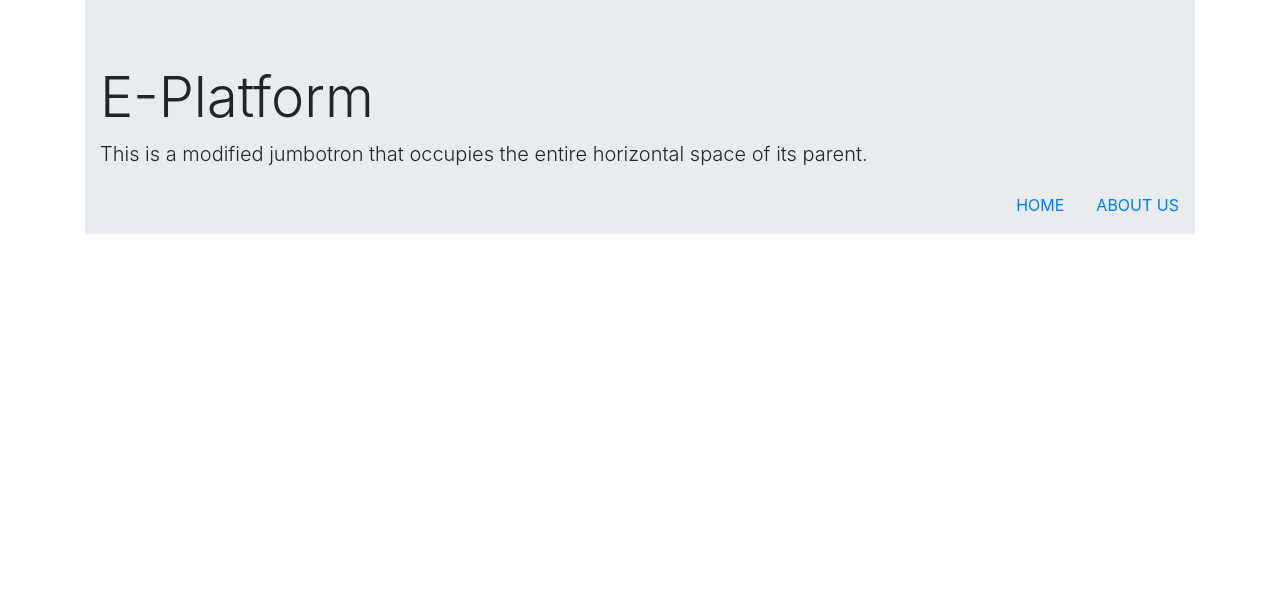
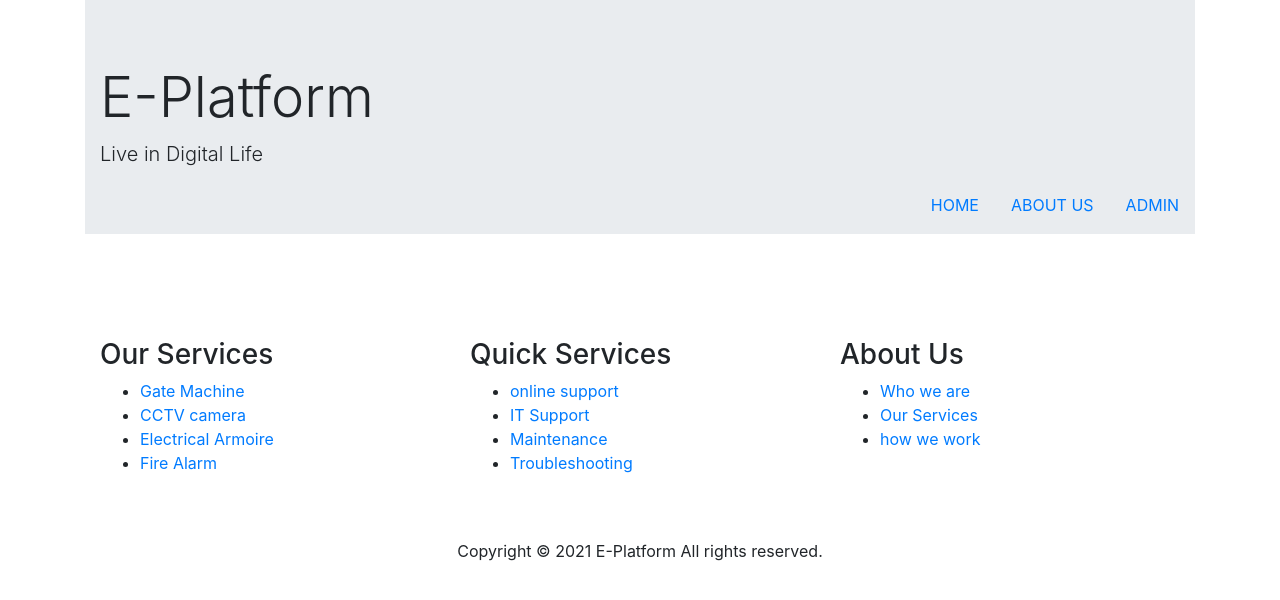
Before and after one commit to tacha1/E-platform, a Django app: page / in a window 1280 px wide. Shown: the top 600 px of the page. Run offline with Django 3.2, Linux system fonts and the light colour scheme; data that the repository does not hold is empty; some libraries are stand-ins or nearby versions.

Commit message:
admin link

```diff
--- a/App/templates/home.html
+++ b/App/templates/home.html
@@ -18,6 +18,58 @@
         </div>
         {% endfor %}
       </div>
+      <br>
+      <br>
+      <br>
+      <footer>
+        <div class="footer-widget">
+          <div class="container">
+            <div class="row">
+              <div class="col-sm-4">
+                <div class="single-widget">
+                  <h3>Our Services</h3>
+                  <ul>
+                    <li><a href="">Gate Machine</a></li>
+                    <li><a href="">CCTV camera </a></li>
+                    <li><a href="">Electrical Armoire </a></li>
+                    <li><a href="">Fire Alarm</a></li>
+                  </ul>
+                </div>
+              </div>
+              <div class="col-sm-4">
+                <div class="single-widget">
+                  <h3>Quick Services</h3>
+                  <ul>
+                    <li><a href="">online support</a></li>
+                    <li><a href="">IT Support</a></li>
+                    <li><a href="">Maintenance</a></li>
+                    <li><a href="">Troubleshooting</a></li>
+                  </ul>
+                </div>
+              </div>
+              <div class="col-sm-4">
+                <div class="single-widget">
+                  <h3>About Us</h3>
+                  <ul>
+                    <li><a href="">Who we are</a></li>
+                    <li><a href="">Our Services</a></li>
+                    <li><a href="">how we work</a></li>
+                  </ul>
+                </div>
+              </div>
+
+            </div>
+          </div>
+        </div>
+        <br>
+        <br>
+        <div class="copy">
+          <p style="text-align: center;">Copyright © 2021 E-Platform All rights reserved.</p>
+        </div>
+
+
+
+      </footer>
 </div>
 
 {% endblock %}
--- a/App/templates/navbar.html
+++ b/App/templates/navbar.html
@@ -12,7 +12,7 @@
         <div class="jumbotron jumbotron-fluid">
             <div class="container">
               <h1 class="display-4">E-Platform</h1>
-              <p class="lead">This is a modified jumbotron that occupies the entire horizontal space of its parent.</p>
+              <p class="lead">Live in Digital Life</p>
             </div>
 
             <ul class="nav justify-content-end" style="margin-bottom: -5%;">
@@ -22,6 +22,9 @@
                 <li class="nav-item">
                   <a class="nav-link" href="{%url 'all_users' %}">ABOUT US</a>
                 </li>
+                <li class="nav-item">
+                  <a class="nav-link" href=/admin>ADMIN</a>
+                </li>
             </ul>
         </div>
     </div>
```
Also changed, not shown: App/templates/users.html (+8 -6 lines), media/landing_images/PHOTO-2021-02-10-16-07-47.jpg (added), media/landing_images/camera.jpeg (added), media/landing_images/gatemachine.jpeg (added), media/landing_images/sensor.jpeg (added), media/profile_photos/IMG_5443.JPG (added), media/profile_photos/OUWZ6561.JPG (added), media/profile_photos/WhatsApp_Image_2020-04-27_at_12.33.45.jpeg (added).
